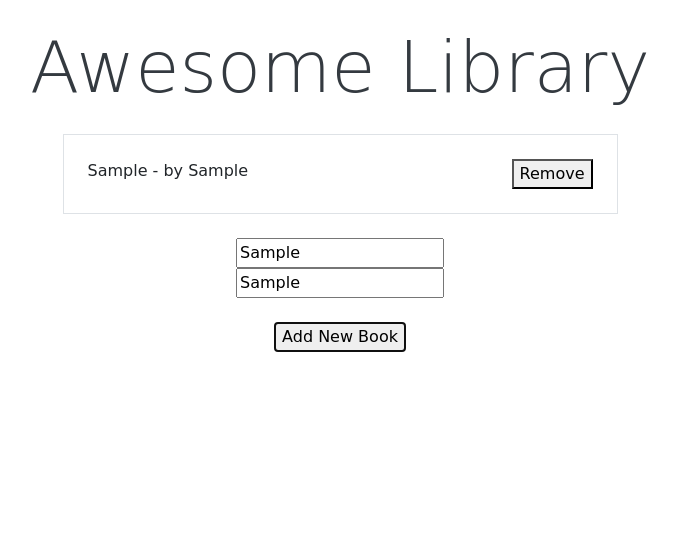
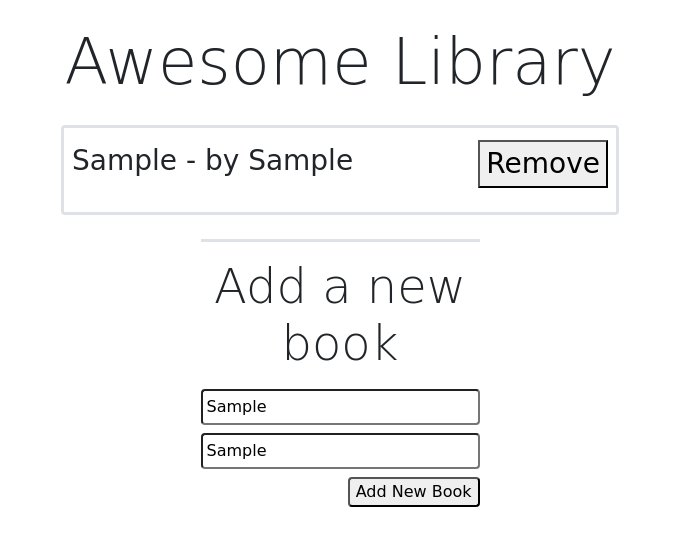
Before and after one commit to ahmetbozaci/awesome-books, a plain HTML site: page index.html in a window 1280 px wide. Both pictures are taken after typing "Sample", "Sample" into the empty fields and a click on the button "Add New Book". Shown: the whole page, without its empty margins (300-977 px from the left). Drawn offline with nearby package versions, Linux system fonts and the light colour scheme; a web font is replaced by a local one.

Commit message:
Add color, font, size

```diff
--- a/index.html
+++ b/index.html
@@ -1,34 +1,65 @@
 <!DOCTYPE html>
 <html lang="en">
   <head>
-  <meta charset="UTF-8">
-  <meta http-equiv="X-UA-Compatible" content="IE=edge">
-  <meta name="viewport" content="width=device-width, initial-scale=1.0">
-  <link rel="stylesheet" href="style.css">
-  <link rel="stylesheet" href="https://cdn.jsdelivr.net/npm/bootstrap@4.5.3/dist/css/bootstrap.min.css" integrity="sha384-TX8t27EcRE3e/ihU7zmQxVncDAy5uIKz4rEkgIXeMed4M0jlfIDPvg6uqKI2xXr2" crossorigin="anonymous">
-  <link rel="preconnect" href="https://fonts.googleapis.com">
-  <link rel="preconnect" href="https://fonts.gstatic.com" crossorigin>
-  <link href="https://fonts.googleapis.com/css2?family=Zen+Loop&display=swap" rel="stylesheet">
-
+    <meta charset="UTF-8" />
+    <meta http-equiv="X-UA-Compatible" content="IE=edge" />
+    <meta name="viewport" content="width=device-width, initial-scale=1.0" />
+    <link rel="stylesheet" href="style.css" />
+    <link
+      href="https://cdn.jsdelivr.net/npm/bootstrap@5.0.2/dist/css/bootstrap.min.css"
+      rel="stylesheet"
+      integrity="sha384-EVSTQN3/azprG1Anm3QDgpJLIm9Nao0Yz1ztcQTwFspd3yD65VohhpuuCOmLASjC"
+      crossorigin="anonymous"
+    />
+    <link rel="preconnect" href="https://fonts.googleapis.com" />
+    <link rel="preconnect" href="https://fonts.gstatic.com" crossorigin />
+    <link
+      href="https://fonts.googleapis.com/css2?family=Zen+Loop&display=swap"
+      rel="stylesheet"
+    />
     <title>Awesome Books</title>
   </head>
   <body class="container text-center">
-  <div class="m-4 text-dark ">
+    <div class="m-4">
       <h1 class="display-3">Awesome Library</h1>
     </div>
-  <div class="border w-50 m-auto">
-    <ul id="bookList" class="list-unstyled m-4">
-    </ul>
+    <div class="border border-3 rounded w-50 m-auto">
+      <ul id="bookList" class="list-unstyled"></ul>
     </div>
-  <div class="mt-4">
+    <div class="mt-4 w-25 m-auto">
+      <h1 class="display-5 pt-3 border-top border-3">Add a new book</h1>
       <form action="#">
-      <input type="text" placeholder="Title" id="title"><br>
-      <input type="text" placeholder="Author" id="author"><br><br>
-      <button type="button" onclick="lib.addBook()">Add New Book</button>
+        <input
+          class="w-100 p-1 mt-2 border-2 rounded"
+          type="text"
+          placeholder="Title"
+          id="title"
+        /><br />
+        <input
+          class="w-100 p-1 mt-2 border-2 rounded"
+          type="text"
+          placeholder="Author"
+          id="author"
+        /><br />
+        <button
+          class="float-end mt-2 border-2 rounded"
+          type="button"
+          onclick="lib.addBook()"
+        >
+          Add New Book
+        </button>
       </form>
     </div>
-  <script src="https://code.jquery.com/jquery-3.5.1.slim.min.js" integrity="sha384-DfXdz2htPH0lsSSs5nCTpuj/zy4C+OGpamoFVy38MVBnE+IbbVYUew+OrCXaRkfj" crossorigin="anonymous"></script>
-  <script src="https://cdn.jsdelivr.net/npm/bootstrap@4.5.3/dist/js/bootstrap.bundle.min.js" integrity="sha384-ho+j7jyWK8fNQe+A12Hb8AhRq26LrZ/JpcUGGOn+Y7RsweNrtN/tE3MoK7ZeZDyx" crossorigin="anonymous"></script>
+    <script
+      src="https://code.jquery.com/jquery-3.5.1.slim.min.js"
+      integrity="sha384-DfXdz2htPH0lsSSs5nCTpuj/zy4C+OGpamoFVy38MVBnE+IbbVYUew+OrCXaRkfj"
+      crossorigin="anonymous"
+    ></script>
+    <script
+      src="https://cdn.jsdelivr.net/npm/bootstrap@4.5.3/dist/js/bootstrap.bundle.min.js"
+      integrity="sha384-ho+j7jyWK8fNQe+A12Hb8AhRq26LrZ/JpcUGGOn+Y7RsweNrtN/tE3MoK7ZeZDyx"
+      crossorigin="anonymous"
+    ></script>
     <script src="script.js"></script>
   </body>
 </html>
--- a/script.js
+++ b/script.js
@@ -37,6 +37,7 @@ class Library {
     li.textContent = `${newBook.title} - by ${newBook.author}`;
     const button = document.createElement('button');
     button.setAttribute('class', 'rmItem');
+    li.setAttribute('class', 'fs-3 mt-1 p-2')
     button.innerHTML = 'Remove';
     button.addEventListener('click', newBook.removeBook);
     li.appendChild(button);
--- a/style.css
+++ b/style.css
@@ -1,7 +1,14 @@
 body * {
-  font-family: 'Zen Loop', cursive;
+  font-family: "Zen Loop", cursive;
 }
 li {
   display: flex;
   justify-content: space-between;
 }
+
+li {
+  background: #fff;
+}
+li:nth-child(2n) {
+  background: #ccc;
+}
```
Lines whose indentation alone changed are shown as unchanged.
